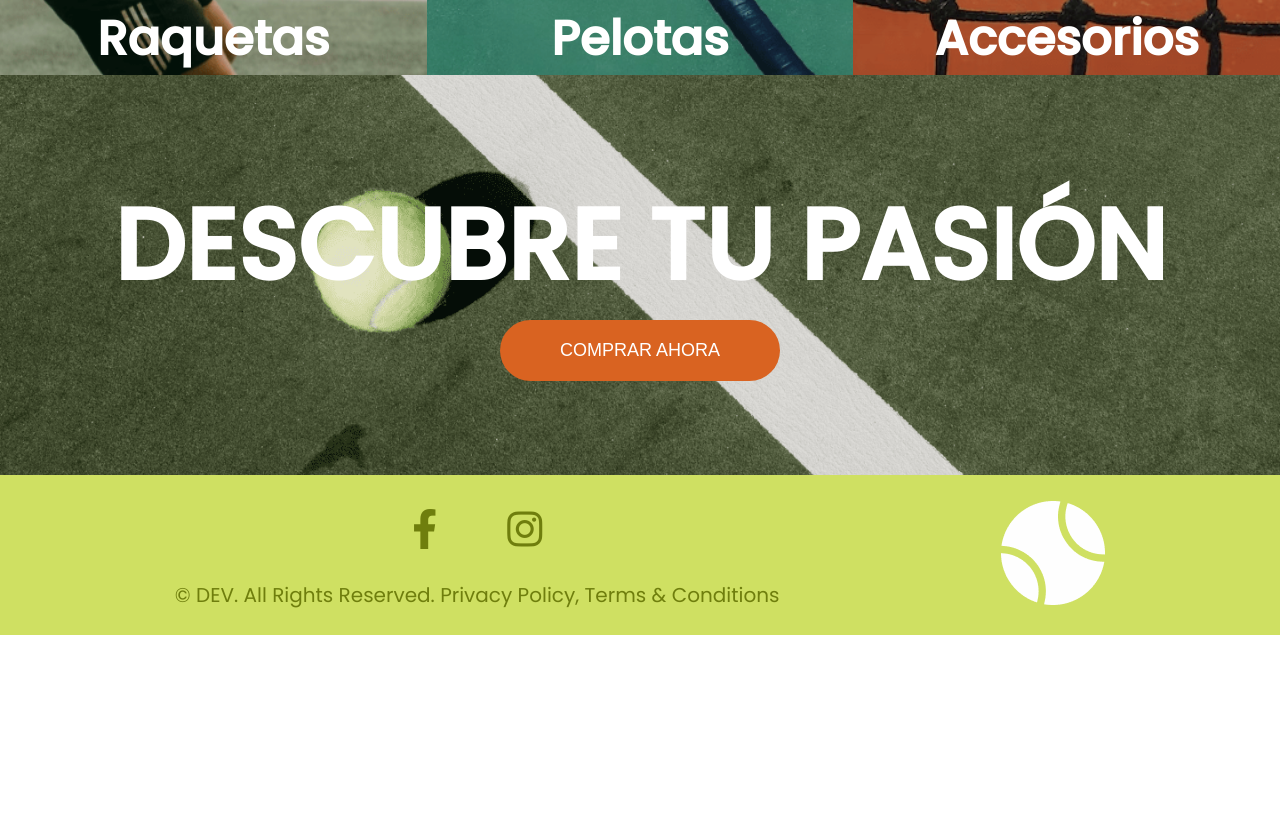
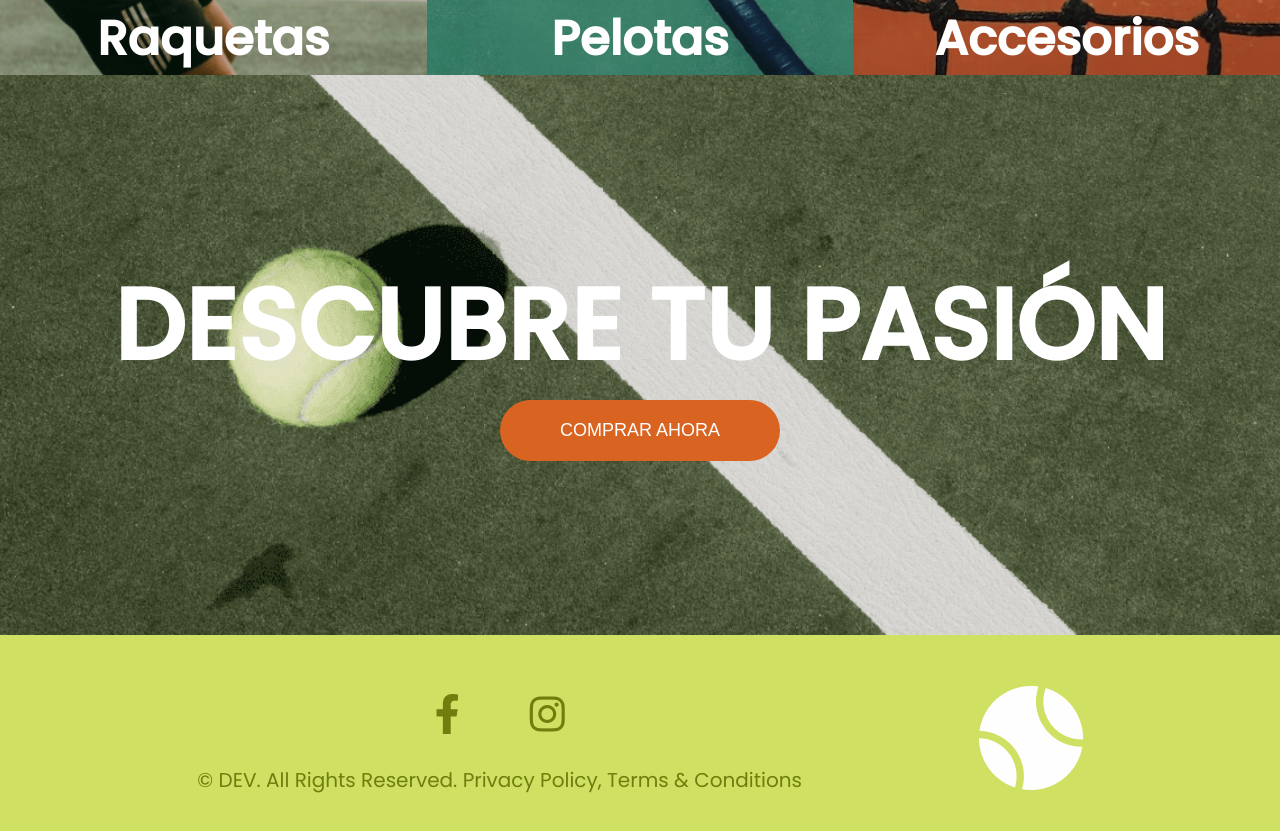
Before and after one commit to JHNC99/homepage-tenis, a plain HTML site: page index.html in a window 1280 px wide. Shown: the part 2050-2881 px from the top of the page. Before the commit the page ends 2685 px from the top, so only its background shows below. Drawn offline with nearby package versions, Linux system fonts and the light colour scheme.

Commit message:
home page terminado

```diff
--- a/css/style.css
+++ b/css/style.css
@@ -262,7 +262,7 @@ nav ul {
 }
 
 .banner {
-    height: 50vh;
+    height: 70vh;
     background: url(../img/banner.png);
     background-size: cover;
     background-repeat: no-repeat;
@@ -277,7 +277,7 @@ nav ul {
 }
 
 footer {
-    height: 20vh;
+    padding: 5rem;
     background: #cfe062;
     display: flex;
     justify-content: center;
```
